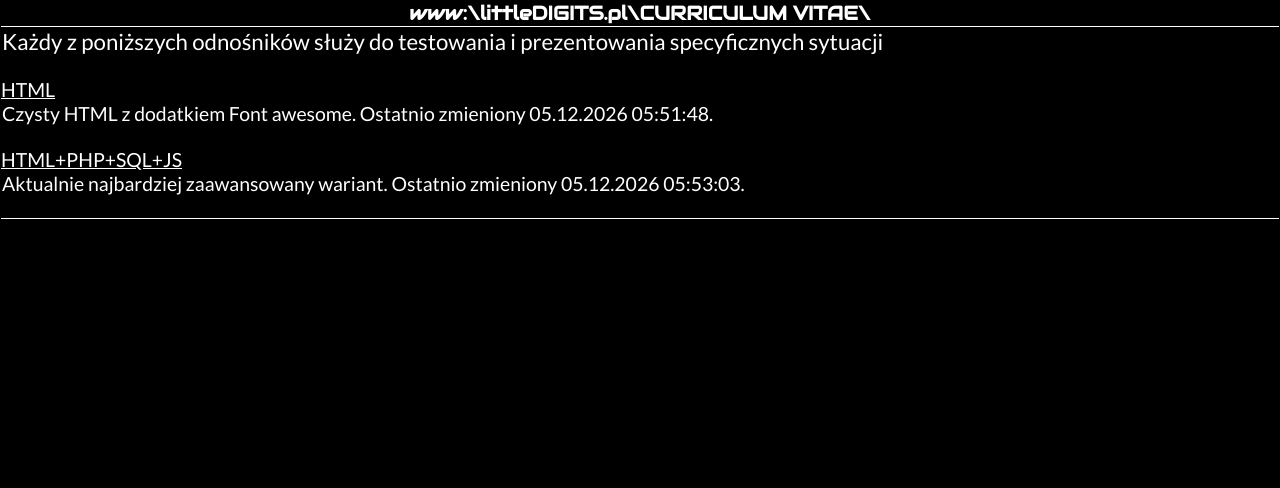
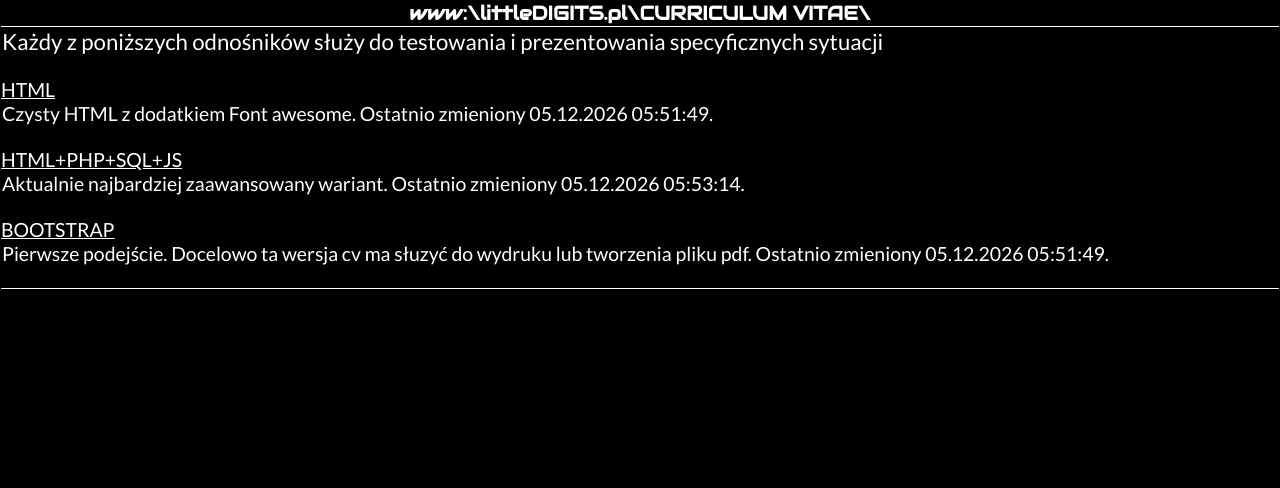
Before and after one commit to littledigits/cv, a PHP site: page /cv/menu.php in a window 1280 px wide. Shown: the top 488 px of the page. Run offline with PHP 8.4, Linux system fonts and the light colour scheme; some web fonts are replaced.

Commit message:
menu
Bootstrap information added

```diff
--- a/menu.php
+++ b/menu.php
@@ -17,7 +17,10 @@ include $url.'meta.txt';
 function indexinfo($folder, $opis, $disabled) {
 	if ($folder=="html") {
 		$target=$folder.'/address.html';
-	} else {
+	} elseif ($folder=="bootstrap") {
+		$target=$folder.'/printing.html';
+	}
+	else {
 		$target=$folder.'/address.php';
 	}
 	if ($disabled=='') {
@@ -26,9 +29,9 @@ function indexinfo($folder, $opis, $disabled) {
 		echo '<p><del>'.strtoupper($folder)."</p><p>$opis. Ostatnio zmieniony ".date("d.m.Y H:i:s",fileatime("cv_".$folder)).'.</del></p><br>';
 	}
 }
-//indexinfo("bootstrap", "W przyszłości");
 indexinfo ("html", "Czysty HTML z dodatkiem Font awesome", '');
 indexinfo ("html+php+sql+js", "Aktualnie najbardziej zaawansowany wariant", '');
+indexinfo("bootstrap", "Pierwsze podejście. Docelowo ta wersja cv ma słuzyć do wydruku lub tworzenia pliku pdf", '');
 ?>
 </nav>
 <footer>
```
